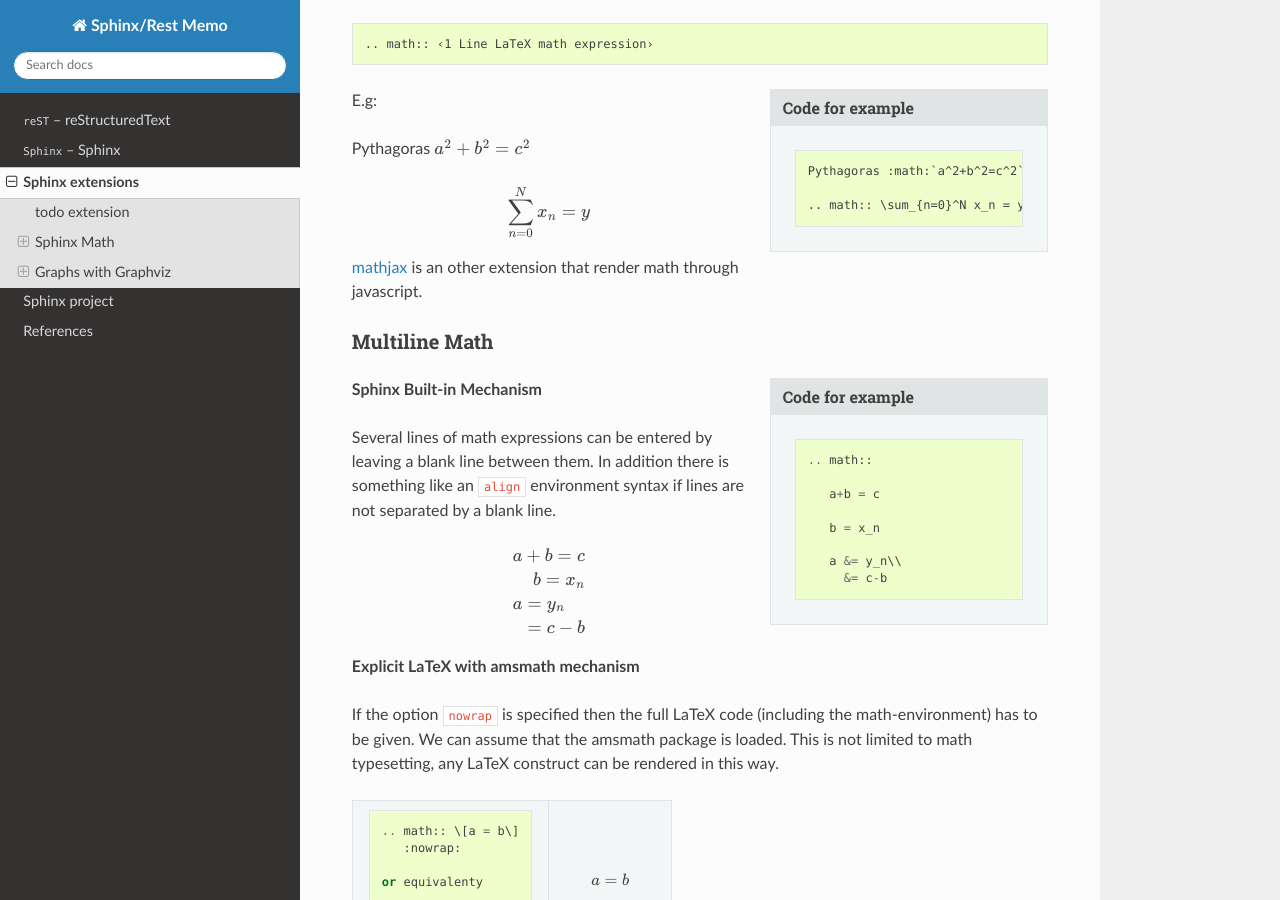
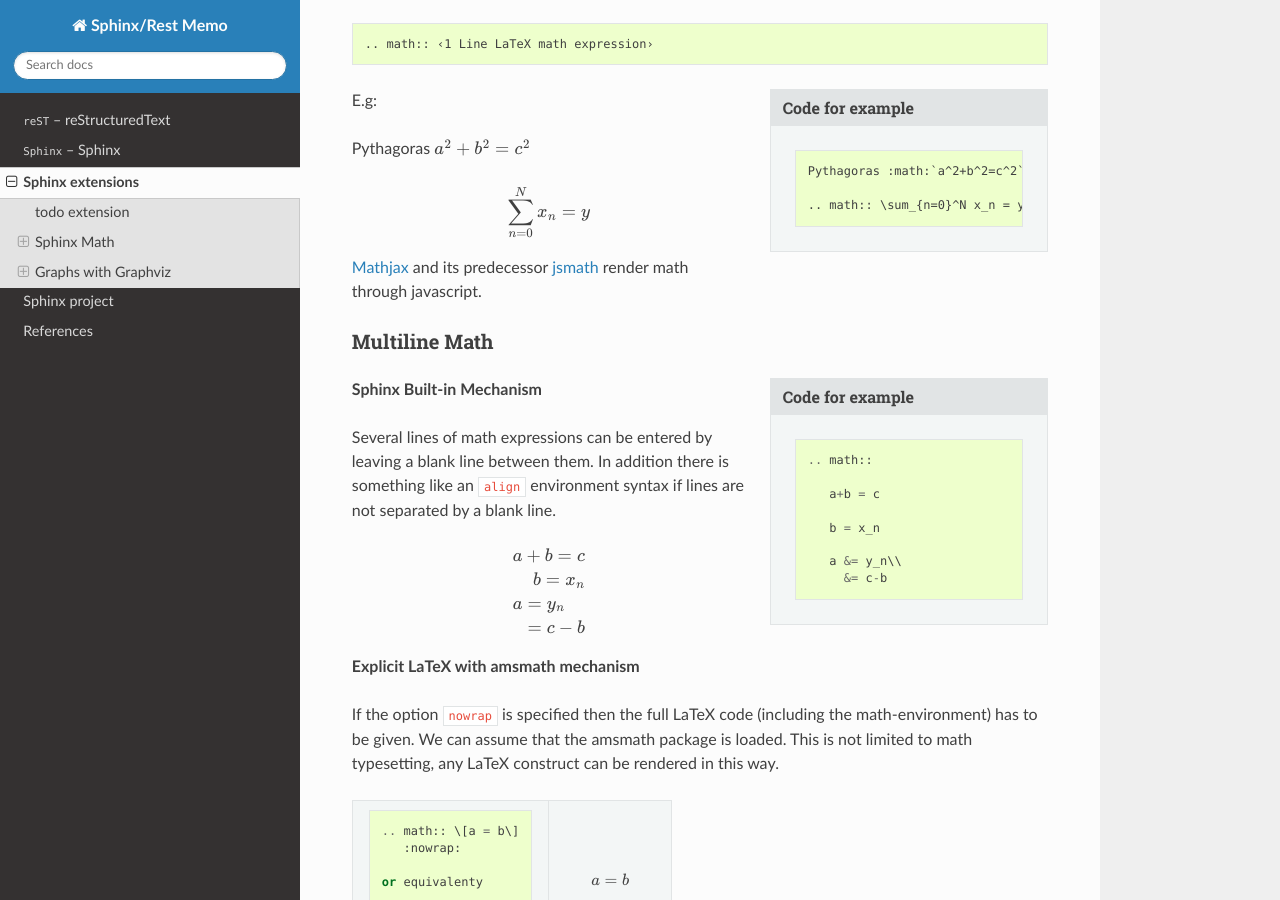
Before and after one commit to marczz/rest-sphinx-memo, a Sphinx documentation site: the page built from source/Extensions.rst, in a window 1280 px wide and 900 px high, scrolled down 1290 px. Built offline with Sphinx 7.4.7 and the Read the Docs theme 2.0.0, drawn with Linux system fonts in a browser that asks for light colours; formulas are drawn with MathJax 3; the version number could not be read and is left out.

Commit message:
Extensions.rst: mathjax and jsmath.

```diff
--- a/source/Extensions.rst
+++ b/source/Extensions.rst
@@ -100,8 +100,10 @@ Pythagoras :math:`a^2+b^2=c^2`
 
 .. math:: \sum_{n=0}^N x_n = y
 
-:sphinx:`mathjax <ext/math.html#module-sphinx.ext.mathjax>`
-is an other extension that render math through javascript.
+:sphinx:`Mathjax <ext/math.html#module-sphinx.ext.mathjax>`
+and its predecessor :sphinx:`jsmath
+<ext/math.html#module-sphinx.ext.jsmath>`
+render math through javascript.
 
 
 Multiline Math
```
